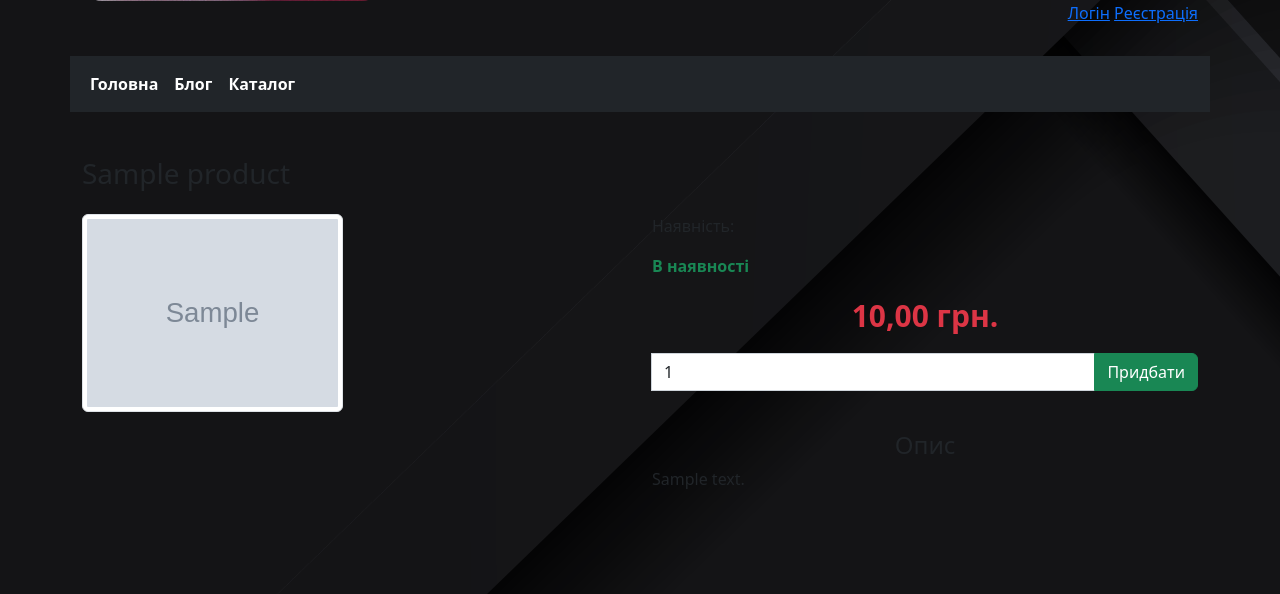
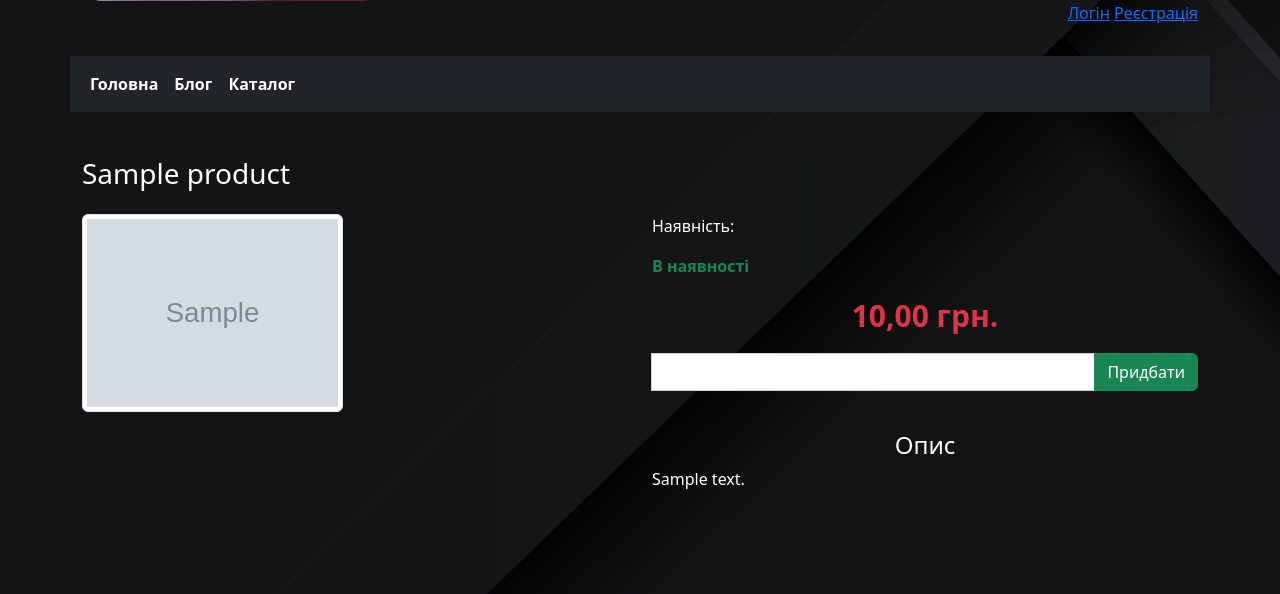
Before and after one commit to Zhmailo/webssite_G, a Django app: page /catalog/product/sample/ in a window 1280 px wide. Shown: the part 206-800 px from the top of the page. Run offline with Django 4.2, Linux system fonts and the light colour scheme; tables that the repository leaves empty hold one stand-in row (values such as "Sample post"); grey boxes marked "Sample" are stand-in pictures; parts of the project's set-up code (start-up, migrations or seed data) failed here and were passed over; some libraries are stand-ins or nearby versions.

Commit message:
HwwwwwwwwwWWWWWWWWWW

```diff
--- a/apps/catalog/views.py
+++ b/apps/catalog/views.py
@@ -30,7 +30,6 @@ class ProductsByCategoryView(generic.ListView):
 
     def set_breadcrumbs(self):
         breadcrumbs = {reverse('catalog'): "Каталог"}
-
         category = self.category
         categories = []
         parent = category.parent
@@ -39,7 +38,6 @@ class ProductsByCategoryView(generic.ListView):
             parent = parent.parent
         for key, value in categories[::-1]:
             breadcrumbs.update({key: value})
-
         breadcrumbs.update({'current': self.category.name})
         return breadcrumbs
 
@@ -57,7 +55,6 @@ class ProductDetailView(generic.DetailView):
 
     def set_breadcrumbs(self):
         breadcrumbs = {reverse('catalog'): "Каталог"}
-
         category = self.object.main_category()
         if category:
             categories = [(reverse('categories', args=[category.slug]), category.name)]
@@ -67,7 +64,6 @@ class ProductDetailView(generic.DetailView):
                 parent = parent.parent
             for key, value in categories[::-1]:
                 breadcrumbs.update({key: value})
-
         breadcrumbs.update({'current': self.object.name})
         return breadcrumbs
 
--- a/templates/base.html
+++ b/templates/base.html
@@ -26,10 +26,12 @@
             <img src="{% static 'img/webphoto.jpg' %}" alt="" id="logo">
         </div>
         {% if request.user.is_authenticated %}
-                <p style="color: white" class="text-end">Привіт, {{ request.user.username }} (<a href="{% url 'logout' %}">Вийти</a>)</p>
-            {% else %}
-                <p class="text-end"><a href="{% url 'login' %}">Логін</a>&nbsp;<a href="{% url 'register' %}">Реєстрація</a></p>
-            {% endif %}
+            <p style="color: white" class="text-end">Привіт, {{ request.user.username }} (<a href="{% url 'logout' %}">Вийти</a>)
+            </p>
+        {% else %}
+            <p class="text-end"><a href="{% url 'login' %}">Логін</a>&nbsp;<a href="{% url 'register' %}">Реєстрація</a>
+            </p>
+        {% endif %}
     </div>
     <div class="row main-menu">
         <nav class="navbar navbar-expand-lg bg-dark">
@@ -50,23 +52,25 @@
                         <li class="nav-item">
                             <a style="color: white" class="nav-link" href="{% url 'catalog' %}">Каталог</a>
                         </li>
-                        <div class="flex">
-                            <ul class="navbar-nav me-auto mb-2 mb-lg-0">
-                                {% if request.user.is_authenticated %}
-                                    <li class="nav-item">
-                                        <a class="nav-link text-primary" aria-current="page" href="{% url 'cart_view' %}">
-                                            <b style="color: white">Кошик</b>
-                                        </a>
-                                    </li>
-                                {% endif %}
-                            </ul>
-                        </div>
+
 
                     </ul>
 
 
                 </div>
+                <div class="flex">
+                    <ul class="navbar-nav me-auto mb-2 mb-lg-0">
+                        {% if request.user.is_authenticated %}
+                            <li class="nav-item">
+                                <a class="nav-link text-primary" href="{% url 'cart_view' %}">
+                                    <b>Кошик</b></a>
+                            </li>
+                        {% endif %}
+                    </ul>
+
+                </div>
             </div>
+
     </div>
 </div>
 
--- a/templates/catalog/product.html
+++ b/templates/catalog/product.html
@@ -10,13 +10,13 @@
 
 {% block content %}
     <div class="product-view">
-        <h3 class="my-header">{{ product.name }}</h3>
+        <h3 style="color: white" class="my-header">{{ product.name }}</h3>
         <div class="row">
 
-            <div class="col-xs-12 col-md-6">
-                <div class="row">
+            <div style="color: white" class="col-xs-12 col-md-6">
+                <div style="color: white" class="row">
                     {% for image in product.images %}
-                        <div class="col-6">
+                        <div style="color: white" class="col-6">
                             <a href="{{ image.image.url }}" class="product-image"
                                data-lightbox="roadtrip">
                                 <img src="{{ image.image_thumbnail.url }}" alt=""
@@ -27,29 +27,29 @@
                 </div>
             </div>
 
-            <div class="col-xs-12 col-md-6">
-                <p>Наявність:</p>
+            <div style="color: white" class="col-xs-12 col-md-6">
+                <p style="color: white">Наявність:</p>
                 {% if product.quantity %}
                         {% if product.quantity >= 5 %}
-                            <b class="text-success">В наявності</b>
+                            <b style="color: white" class="text-success">В наявності</b>
                         {% else %}
-                            <b class="text-danger">Закінчюється</b>
+                            <b style="color: white" class="text-danger">Закінчюється</b>
                         {% endif %}
                     {% else %}
-                        <b class="text-danger">Нема в наявності</b>
+                        <b style="color: white" class="text-danger">Нема в наявності</b>
                     {% endif %}
 
-                <b class="text-danger product-price">{{ product.price }} грн.</b>
+                <b style="color: white" class="text-danger product-price">{{ product.price }} грн.</b>
                 <form action="{% url 'add_to_cart' %}">
-                    <div class="input-group mb-3">
-                        <input type="hidden" name="product" value="{{ product.id }}">
-                        <input id="quantity" name="quantity" type="number" min="1" step="1" max="100" value="1" class="form-control">
-                        <button class="btn btn-success" type="submit" id="button-addon1">Придбати</button>
+                    <div style="color: white" class="input-group mb-3">
+                        <input style="color: white" type="hidden" name="product" value="{{ product.id }}">
+                        <input style="color: white" id="quantity" name="quantity" type="number" min="1" step="1" max="100" value="1" class="form-control">
+                        <button style="color: white" class="btn btn-success" type="submit" id="button-addon1">Придбати</button>
                     </div>
                 </form>
                 <br>
-                <h4 class="text-center">Опис</h4>
-                <p>{{ product.description }}</p>
+                <h4 style="color: white" class="text-center">Опис</h4>
+                <p style="color: white">{{ product.description }}</p>
             </div>
 
         </div>
--- a/templates/order/cart_view.html
+++ b/templates/order/cart_view.html
@@ -10,6 +10,6 @@
 
 
 {% block content %}
-    <h3 class="my-header">Кошик</h3>
+    <h3 style="color: white" class="my-header">Кошик</h3>
     {% include 'order/_cart.html' %}
 {% endblock %}
```
Also changed, not shown: apps/blog/views.py (+4 -4 lines), apps/order/views.py (+12 -2 lines).
